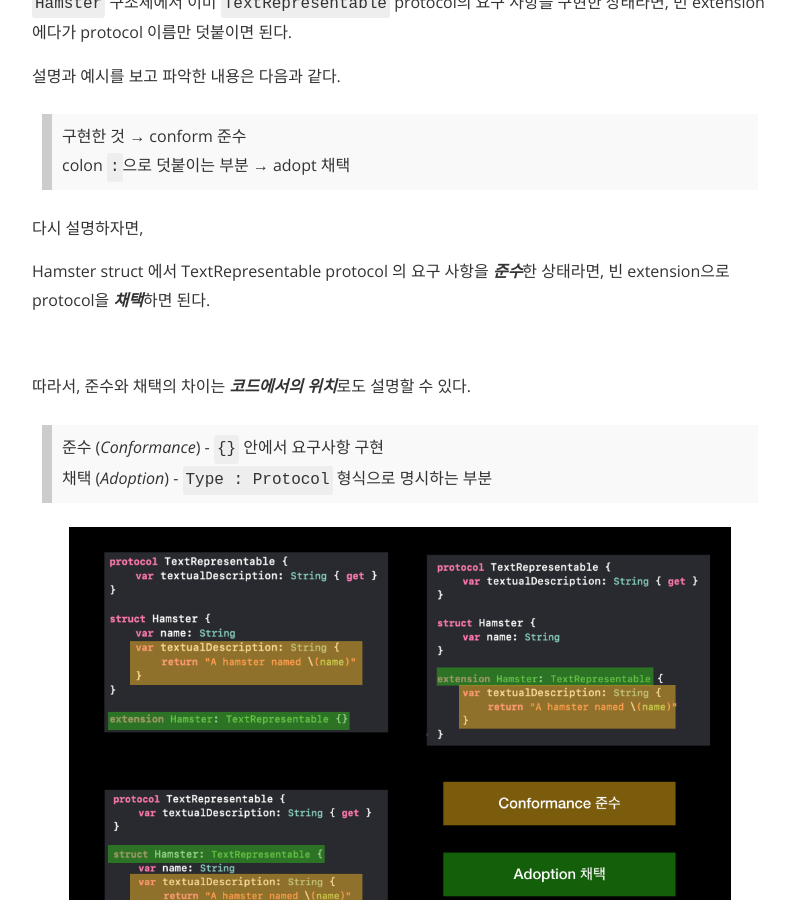
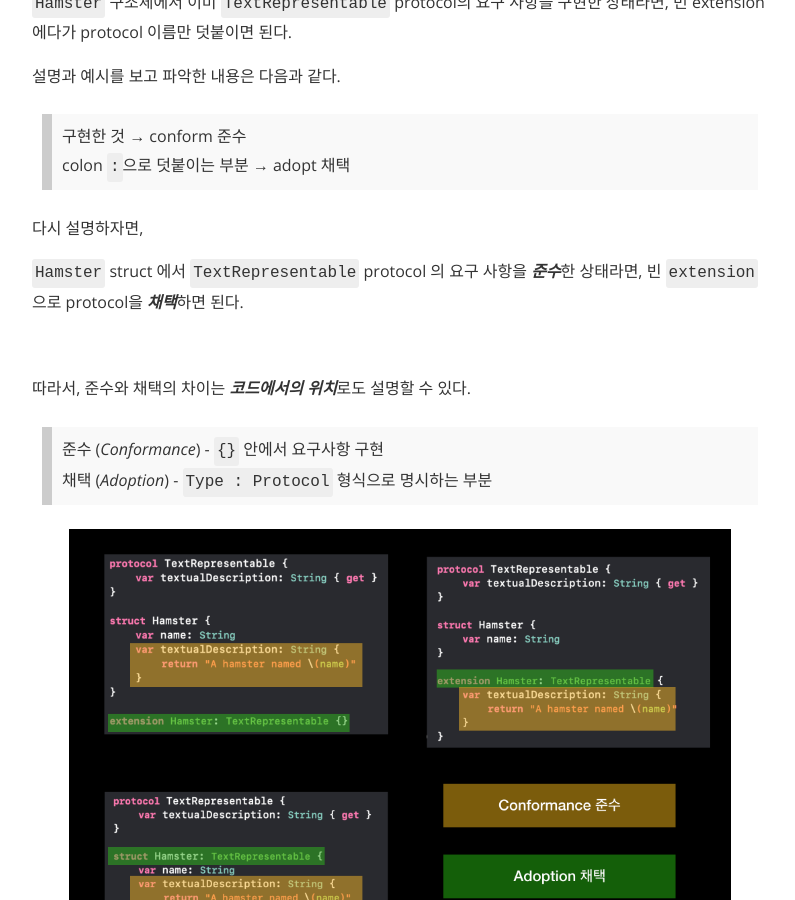
Before and after one commit to daheenallwhite/daheenallwhite.github.io, a Jekyll site: the page built from _posts/2019-06-02-Protocol-Conformance-Adoption.md, in a window 1280 px wide and 900 px high, scrolled down 1806 px. Shown: the whole window, without its empty margins (240-1035 px from the left). Built offline with Jekyll 4.4.1, drawn with Linux system fonts in a browser that asks for light colours; nearby versions of some CDN libraries.

```diff
--- a/_posts/2019-06-02-Protocol-Conformance-Adoption.md
+++ b/_posts/2019-06-02-Protocol-Conformance-Adoption.md
@@ -53,7 +53,7 @@ extension Hamster: TextRepresentable {}
 
 다시 설명하자면,
 
-Hamster struct 에서 TextRepresentable protocol 의 요구 사항을 ***준수***한 상태라면, 빈 extension으로 protocol을 ***채택***하면 된다.
+`Hamster` struct 에서 `TextRepresentable` protocol 의 요구 사항을 ***준수***한 상태라면, 빈 `extension`으로 protocol을 ***채택***하면 된다.
 
 &nbsp;
 
```
